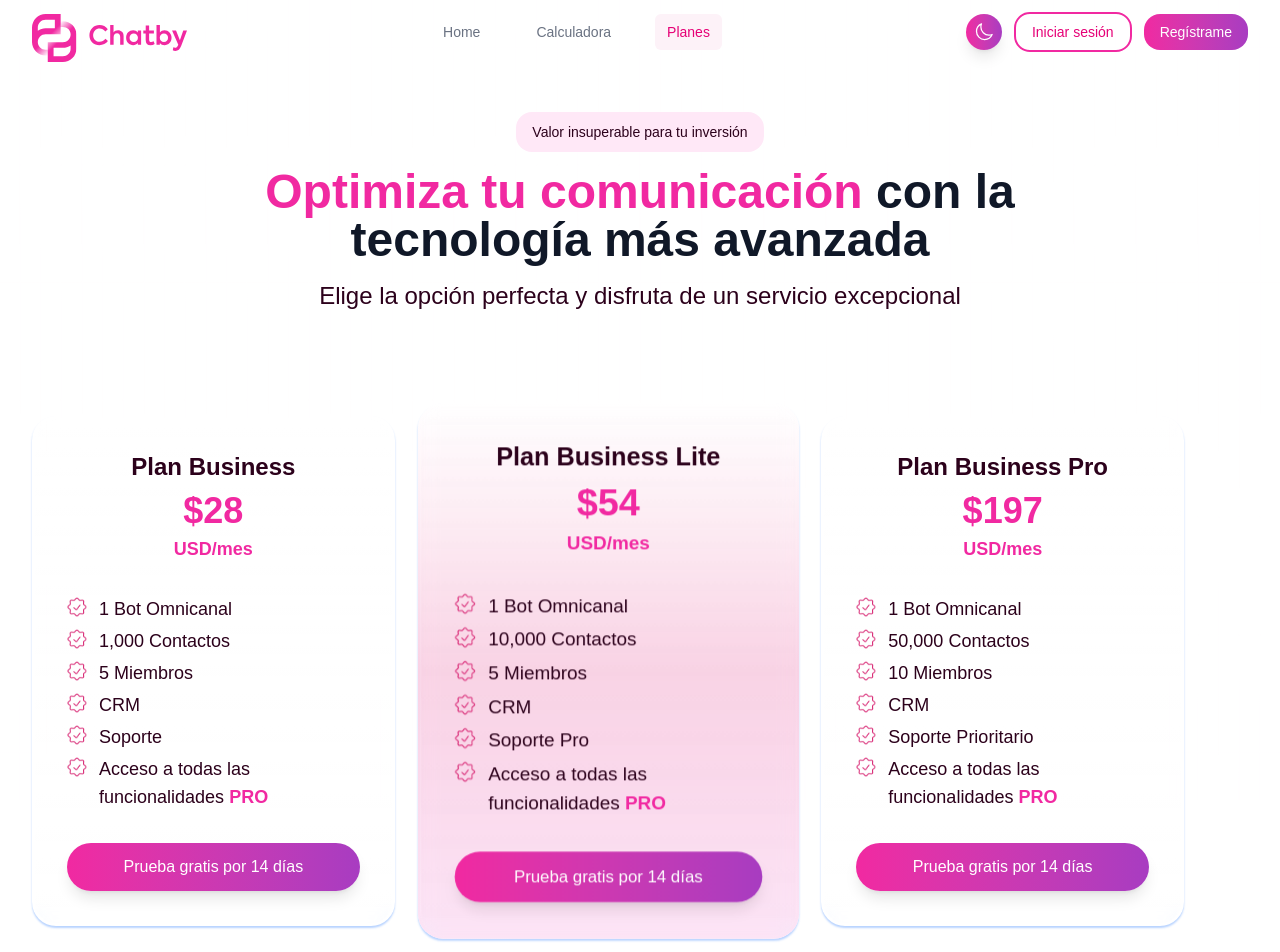
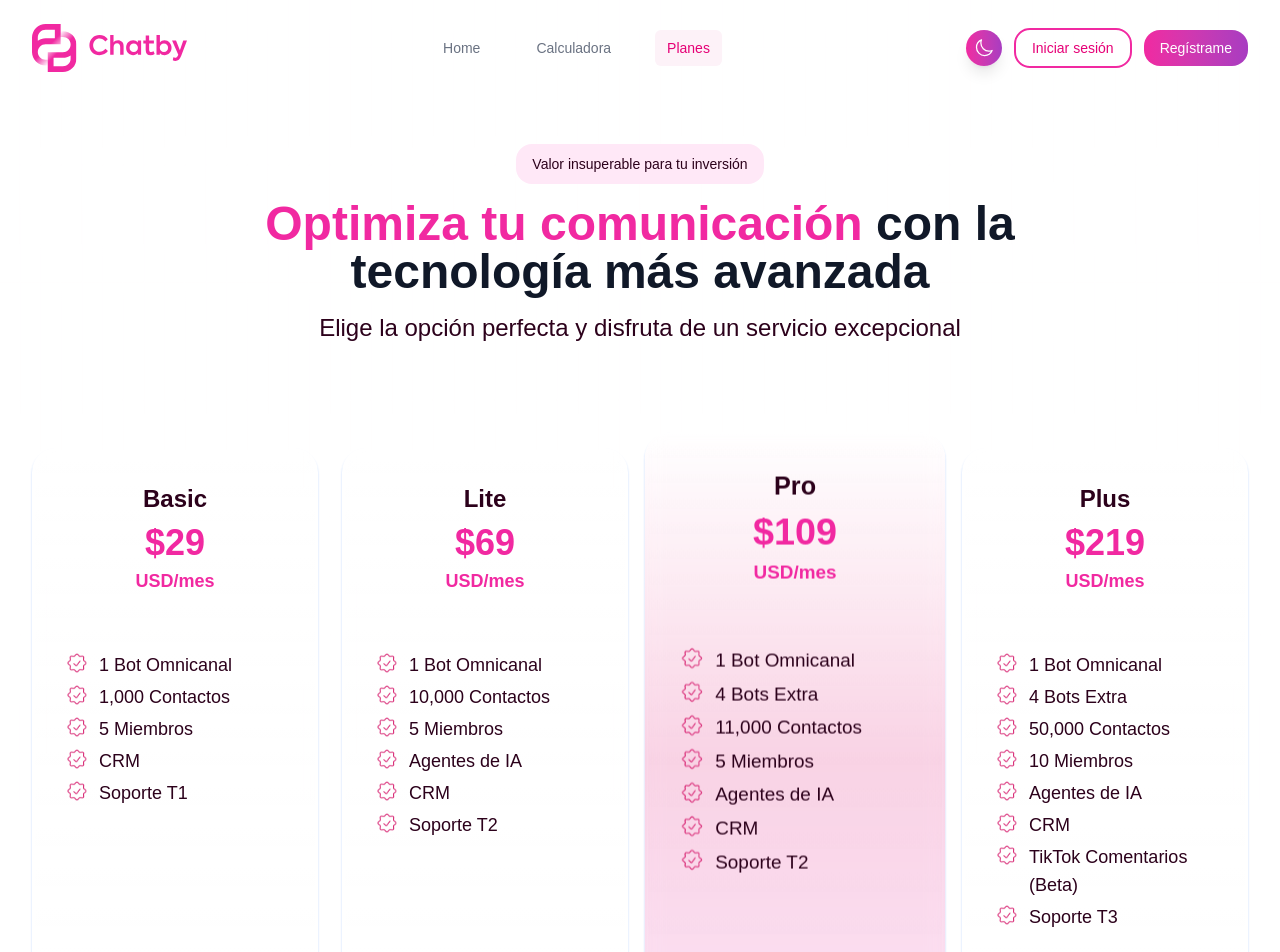
Before and after one commit to josetch01/chatby, a React (Vite) app: page /planes in a window 1280 px wide. Shown: the top 952 px of the page. Built offline with nearby package versions, Linux system fonts and the light colour scheme; a web font is replaced by a local one.

Commit message:
Ajustes web

```diff
--- a/index.html
+++ b/index.html
@@ -2,7 +2,7 @@
 <html lang="en">
   <head>
     <meta charset="UTF-8" />
-    <link rel="icon" type="image/svg+xml" href="/src//assets//chatby loguito.svg" />
+    <link rel="icon" type="image/svg+xml" href="https://chatby.io/images/favicon.svg" />
     <meta name="viewport" content="width=device-width, initial-scale=1.0" />
     <link href="/src/style.css" rel="stylesheet" />
     <title>Chatby | Crea Automatizaciones sin código aplicando Chat Marketing</title>
--- a/src/components/Layout.jsx
+++ b/src/components/Layout.jsx
@@ -83,11 +83,11 @@ const Layout = ({ children }) => {
       </div>
 
       {/* Header */}
-      <header className="relative bg-transparent   ">
+      <header className="relative bg-transparent py-4 ">
         <nav className="relative z-10 max-w-7xl mx-auto px-4 sm:px-6 lg:px-8">
           <div className="flex justify-between items-center h-16">
             {/* Logo */}
-            <div className="flex items-center mt-3">
+            <div className="flex items-center ">
               <Link
                 to="/"
                 className="flex items-center space-x-2  "
@@ -119,7 +119,7 @@ const Layout = ({ children }) => {
               {/* Dark Mode Toggle */}
               <button
                 onClick={toggleDarkMode}
-                className="p-2 rounded-full bg-gradient-to-r from-[#F129A1] to-[#A83CC1] hover:from-[#D91C88] hover:to-[#8A2BB5] text-white transition-all duration-300 shadow-lg hover:shadow-xl transform hover:scale-105 cursor-pointer"
+                className="p-2 rounded-full bg-gradient-to-r from-[#F129A1] to-[#A83CC1] hover:from-[#D91C88] hover:to-[#8A2BB5] text-white  transition-all duration-300 shadow-lg hover:shadow-xl transform hover:scale-105 cursor-pointer"
                 aria-label={darkMode ? "Cambiar a modo claro" : "Cambiar a modo oscuro"}
               >
                 {darkMode ? (
@@ -251,7 +251,7 @@ const Layout = ({ children }) => {
               <defs>
                 <linearGradient id="gradient" x1="0%" y1="0%" x2="100%" y2="0%">
                   <stop offset="0%" stopColor="#F129A1" />
-                  <stop offset="100%" stopColor="#A83CC1" />
+                  <stop offset="100%" stopColor="#a718c7" />
                 </linearGradient>
               </defs>
               <path
@@ -396,7 +396,7 @@ const Layout = ({ children }) => {
                 y2="0%"
               >
                 <stop offset="0%" stopColor="#F129A1" />
-                <stop offset="100%" stopColor="#A83CC1" />
+                <stop offset="100%" stopColor="#a718c7" />
               </linearGradient>
             </defs>
             <path
@@ -408,14 +408,14 @@ const Layout = ({ children }) => {
       )}
 
       {/* Footer */}
-      <footer className="relative z-10 bg-gradient-to-r from-[#F129A1] to-[#A83CC1] dark:from-[#F129A1] dark:to-[#A83CC1] text-white mt-0">
+      <footer className="relative z-10 bg-gradient-to-r from-[#F129A1] to-[#A83CC1] dark:from-[#F129A1] dark:to-[#a718c7]  text-white mt-0">
         <div className="max-w-7xl mx-auto px-4 sm:px-6 lg:px-8 py-8 sm:py-12">
           <div className="grid grid-cols-1 sm:grid-cols-2 lg:grid-cols-4 gap-6 lg:gap-8">
             {/* Logo and description */}
             <div className="sm:col-span-2 lg:col-span-1">
               <div className="flex items-center space-x-2 mb-4">
                 <div className="w-8 h-8 bg-transparent rounded-lg flex items-center justify-center">
-                  <img src={chatby} alt="Chatby" />
+                  <img src={"https://chatby.io/images/favicon.svg"} alt="Chatby" />
                 </div>
                 <span className="text-xl font-bold font-axiforma">Chatby</span>
               </div>
--- a/src/pages/Home.jsx
+++ b/src/pages/Home.jsx
@@ -632,7 +632,7 @@ const Home = () => {
 
                     {/* Logo de Chatby - posicionado en la esquina superior izquierda */}
                     <img
-                      src={chatby_logo}
+                      src={"https://chatby.io/images/favicon.svg"}
                       alt="chatby logo"
                       className="absolute top-40 left-4 w-16 h-16 lg:w-20 lg:h-20 z-10 rounded-lg p-2 "
                     />
--- a/src/pages/Planes.jsx
+++ b/src/pages/Planes.jsx
@@ -80,47 +80,65 @@ const Planes = () => {
 
   const planes = [
     {
-      nombre: "Plan Business",
-      precio: "$28",
+      nombre: "Basic",
+      precio: "$29",
       periodo: "USD/mes",
       caracteristicas: [
         "1 Bot Omnicanal",
         "1,000 Contactos",
         "5 Miembros",
         "CRM",
-        "Soporte",
-        "Acceso a todas las funcionalidades PRO",
+        "Soporte T1",
+
       ],
       popular: false,
       destacado: false,
     },
     {
-      nombre: "Plan Business Lite",
-      precio: "$54",
+      nombre: "Lite",
+      precio: "$69",
       periodo: "USD/mes",
       caracteristicas: [
         "1 Bot Omnicanal",
         "10,000 Contactos",
         "5 Miembros",
+        "Agentes de IA",
         "CRM",
-        "Soporte Pro",
-        "Acceso a todas las funcionalidades PRO",
+        "Soporte T2",
+      ],
+      popular: false,
+      destacado: false,
+      icono: "⚡",
+    },
+    {
+      nombre: "Pro",
+      precio: "$109",
+      periodo: "USD/mes",
+      caracteristicas: [
+        "1 Bot Omnicanal",
+        "4 Bots Extra",
+        "11,000 Contactos",
+        "5 Miembros",
+        "Agentes de IA",
+        "CRM",
+        "Soporte T2",
       ],
       popular: true,
       destacado: true,
-      icono: "⚡",
     },
     {
-      nombre: "Plan Business Pro",
-      precio: "$197",
+      nombre: "Plus",
+      precio: "$219",
       periodo: "USD/mes",
       caracteristicas: [
         "1 Bot Omnicanal",
+        "4 Bots Extra",
         "50,000 Contactos",
         "10 Miembros",
+        "Agentes de IA",
         "CRM",
-        "Soporte Prioritario",
-        "Acceso a todas las funcionalidades PRO",
+        "TikTok Comentarios (Beta)",
+        "Soporte T3",
       ],
       popular: false,
       destacado: false,
@@ -157,7 +175,7 @@ const Planes = () => {
           <div
             ref={carouselRef}
             onScroll={updateCurrentSlide}
-            className="carousel-container flex lg:grid lg:grid-cols-3 gap-3 lg:gap-8 max-w-6xl overflow-x-auto lg:overflow-visible scroll-smooth snap-x snap-mandatory lg:snap-none px-3 sm:px-4 lg:px-0"
+            className="carousel-container flex lg:grid lg:grid-cols-4 gap-3 lg:gap-6 max-w-7xl overflow-x-auto lg:overflow-visible scroll-smooth snap-x snap-mandatory lg:snap-none px-3 sm:px-4 lg:px-0"
           >
             {planes.map((plan, index) => (
               <div
@@ -175,7 +193,7 @@ const Planes = () => {
                   <div className="absolute inset-0 rounded-3xl bg-gradient-to-b from-white/8 via-white/3 to-transparent pointer-events-none"></div>
 
                   {/* Content wrapper with relative positioning */}
-                  <div className="relative z-10">
+                  <div className="relative z-10 flex flex-col h-full">
                     {/* Header del plan */}
                     <div className="text-center mb-8">
                       <h3 className="text-xl sm:text-2xl font-semibold text-[#2C011B] dark:text-white mb-2">
@@ -219,7 +237,7 @@ const Planes = () => {
 
                     {/* Botón */}
                     <button
-                      className="w-full py-3 px-6 rounded-full font-medium transition-all duration-300 bg-gradient-to-r from-[#F129A1] to-[#A83CC1] hover:from-[#E01A96] hover:to-[#9A35B8] text-white shadow-lg hover:shadow-xl transform hover:scale-105 cursor-pointer"
+                      className=" mt-auto w-full py-3 px-6 rounded-full font-medium transition-all duration-300 bg-gradient-to-r from-[#F129A1] to-[#A83CC1] hover:from-[#E01A96] hover:to-[#9A35B8] text-white shadow-lg hover:shadow-xl transform hover:scale-105 cursor-pointer"
                       onClick={() =>
                         (window.location.href =
                           "https://chatby.io/register/?ref=Web")
```
